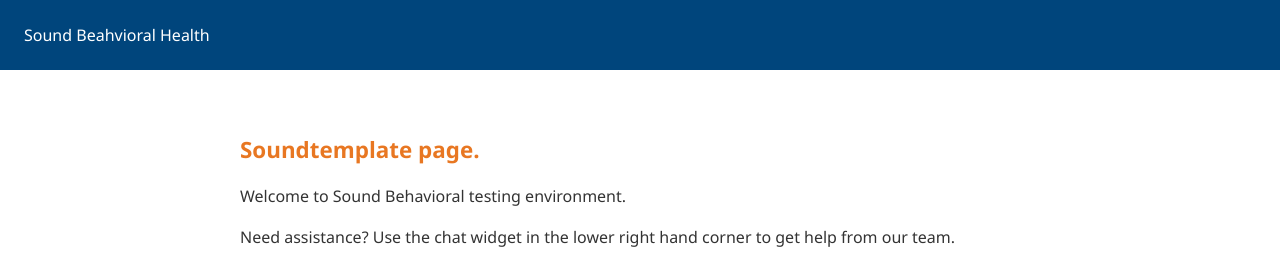
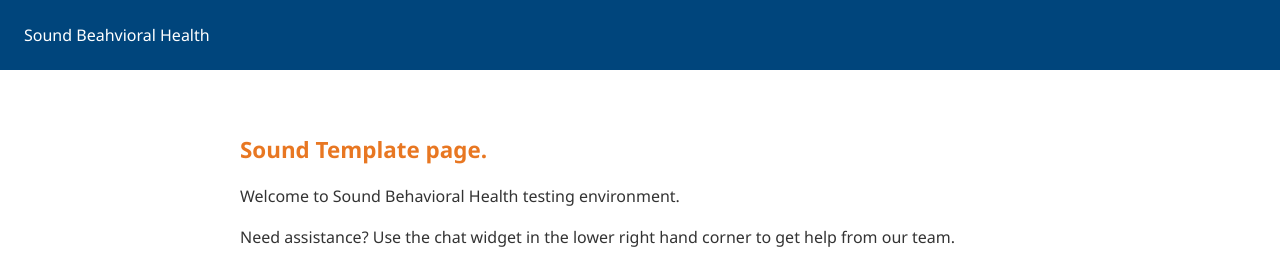
Before and after one commit to garyalguire/Sound, a plain HTML site: page index.html in a window 1280 px wide. Shown: the top 259 px of the page. Drawn offline with Linux system fonts and the light colour scheme; no server answers.

Commit message:
Update index.html

```diff
--- a/index.html
+++ b/index.html
@@ -73,9 +73,9 @@
     </header>
 
     <main>
-      <h2>Soundtemplate page.</h2>
+      <h2>Sound Template page.</h2>
       <p>
-        Welcome to Sound Behavioral testing environment.
+        Welcome to Sound Behavioral Health testing environment.
       </p>
       <p>
         Need assistance? Use the chat widget in the lower right hand corner to get help from our team.
```
